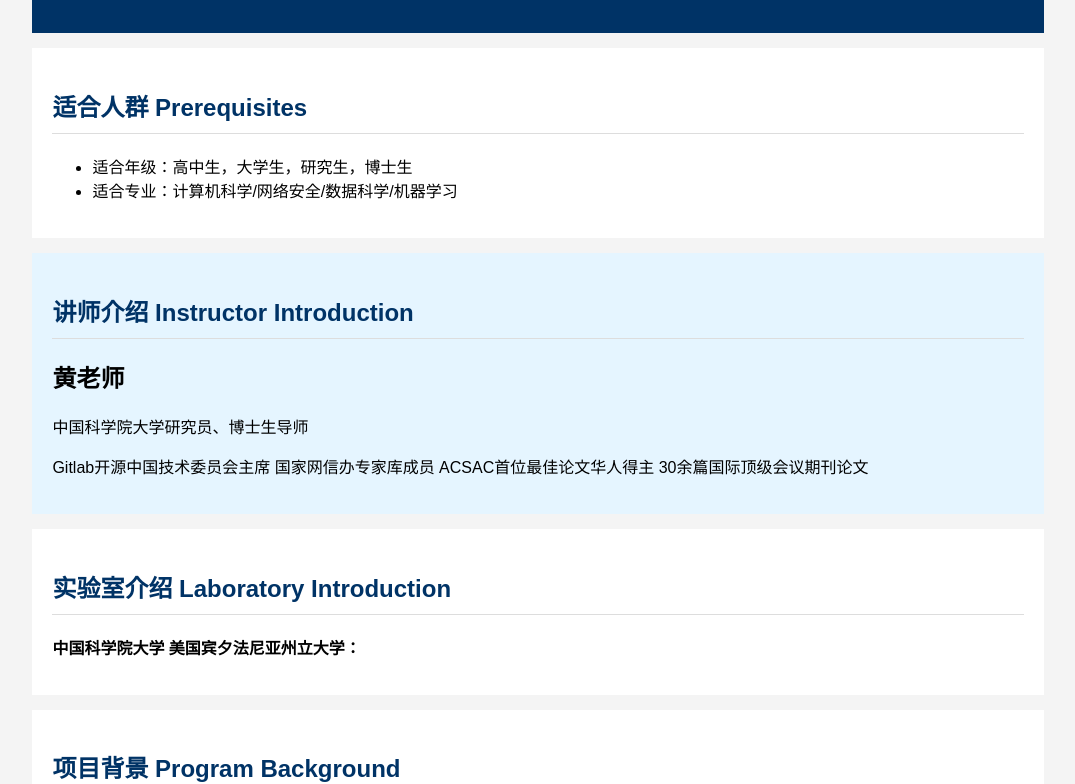
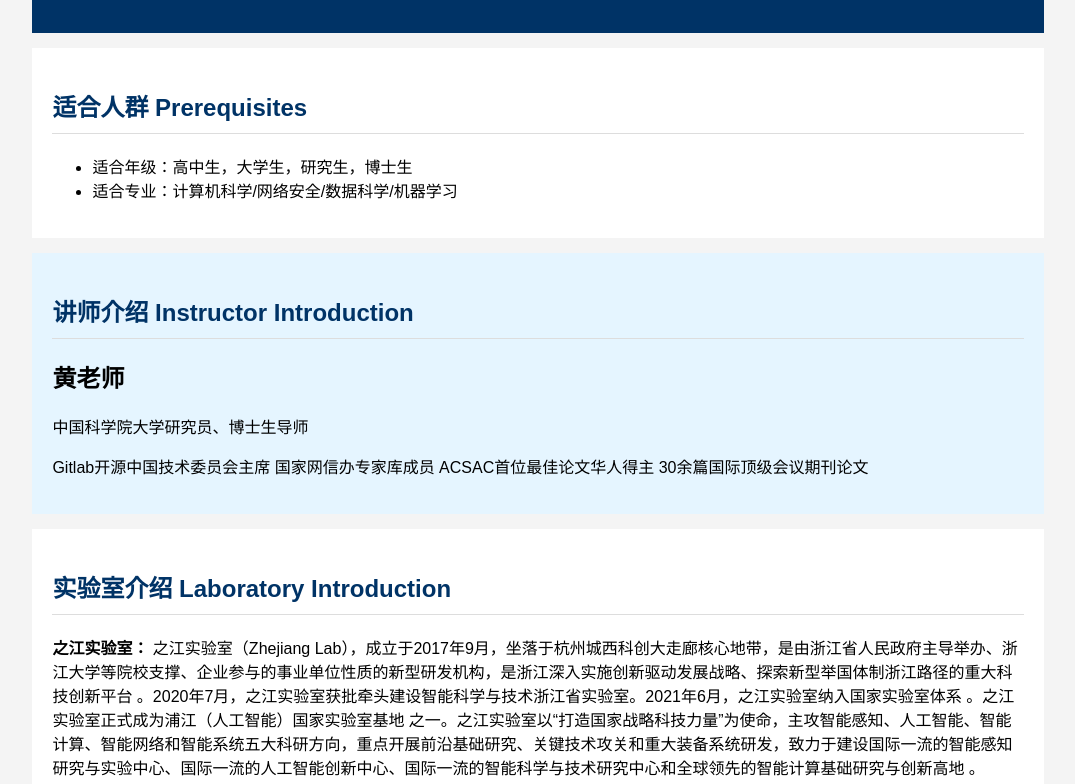
Before and after one commit to lanankeyan/lanankeyan.github.io, a plain HTML site: page project001.html in a window 1280 px wide. Shown: the part 168-952 px from the top of the page, without its empty margins (102-1177 px from the left). Drawn offline with Linux system fonts and the light colour scheme.

Commit message:
Update project001.html

```diff
--- a/project001.html
+++ b/project001.html
@@ -224,11 +224,15 @@ ACSAC首位最佳论文华人得主
             <h2>
                 实验室介绍 Laboratory Introduction
             </h2>
-            <p>
+           <p>
                 <b>
-                    中国科学院大学 美国宾夕法尼亚州立大学：
+                    之江实验室：
                 </b>
-
+                之江实验室（Zhejiang
+                Lab），成立于2017年9月，坐落于杭州城西科创大走廊核心地带，是由浙江省人民政府主导举办、浙江大学等院校支撑、企业参与的事业单位性质的新型研发机构，是浙江深入实施创新驱动发展战略、探索新型举国体制浙江路径的重大科技创新平台
+                。2020年7月，之江实验室获批牵头建设智能科学与技术浙江省实验室。2021年6月，之江实验室纳入国家实验室体系 。之江实验室正式成为浦江（人工智能）国家实验室基地
+                之一。之江实验室以“打造国家战略科技力量”为使命，主攻智能感知、人工智能、智能计算、智能网络和智能系统五大科研方向，重点开展前沿基础研究、关键技术攻关和重大装备系统研发，致力于建设国际一流的智能感知研究与实验中心、国际一流的人工智能创新中心、国际一流的智能科学与技术研究中心和全球领先的智能计算基础研究与创新高地
+                。
             </p>
         </div>
 
```
